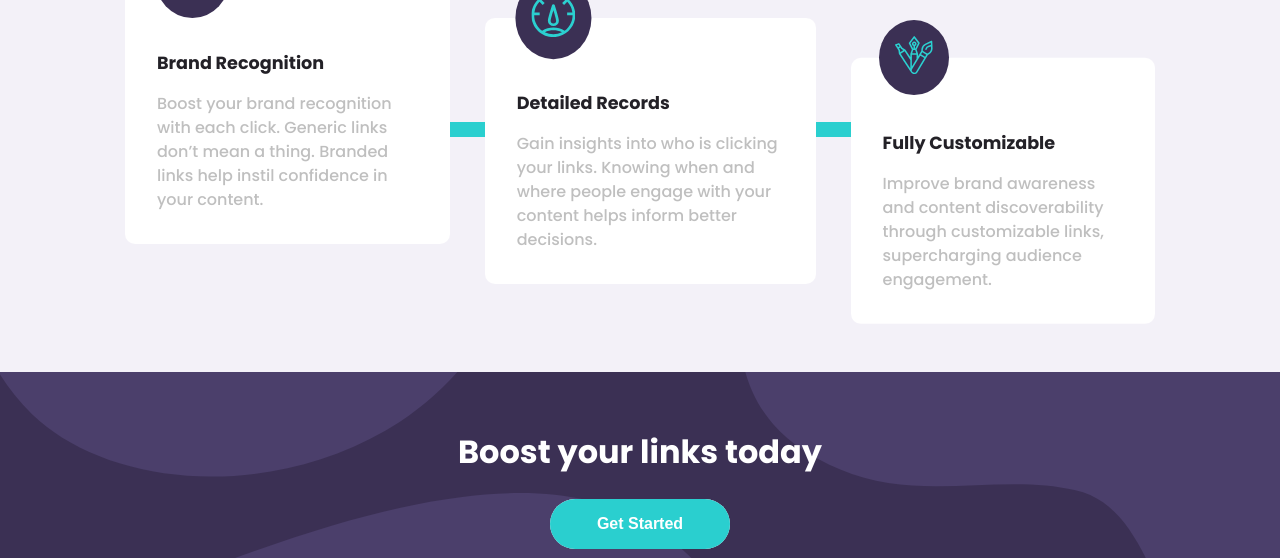
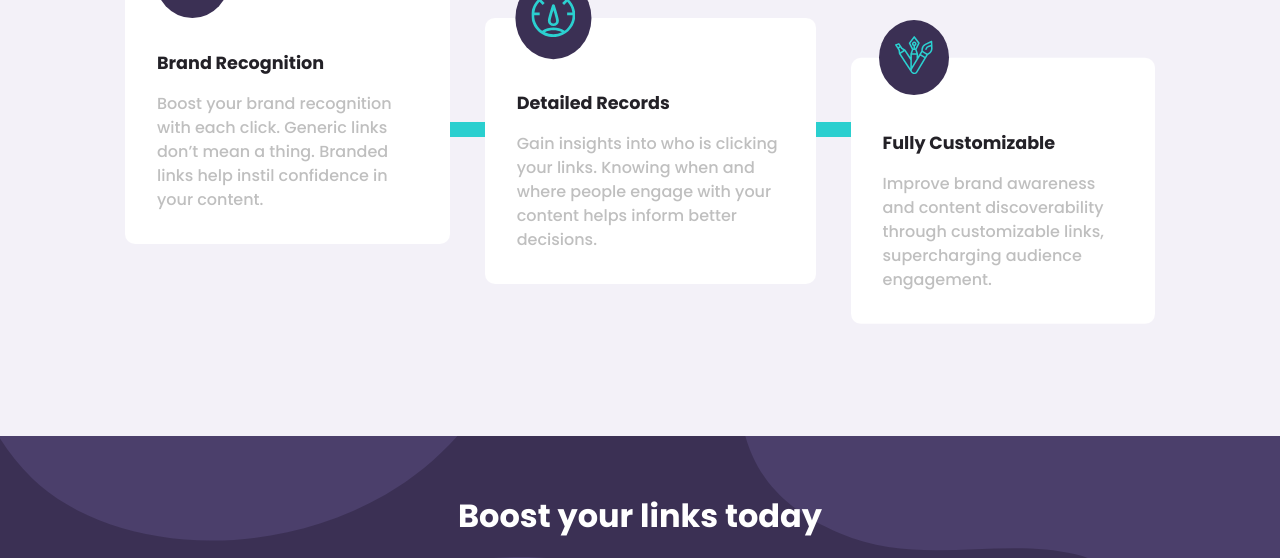
Before and after one commit to danielabfajardo/url-shortening-website, a plain HTML site: page index.html in a window 1280 px wide. Shown: the part 1098-1656 px from the top of the page. Drawn offline with Linux system fonts and the light colour scheme.

Commit message:
Saving my code
(just in case)

```diff
--- a/app/scss/_statistics.scss
+++ b/app/scss/_statistics.scss
@@ -73,7 +73,7 @@
         @include breakpoint-up(large) {
             display: flex;
             flex-direction: row;
-            padding-bottom: 8rem;
+            padding-bottom: 12rem;
             padding-top: 2.5rem;
             gap: 35px;
         }
```
Also changed, not shown: app/js/script.js (line endings or trailing spaces), dist/style.css, 1 other file.
